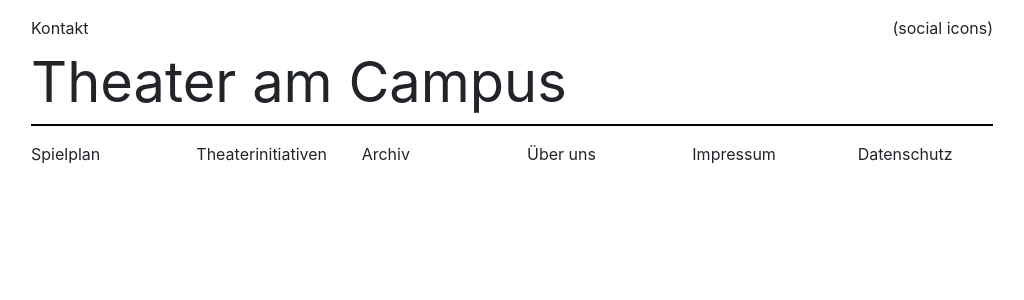
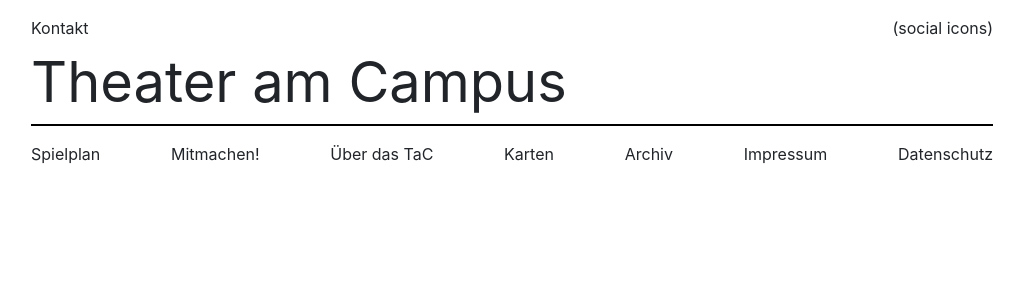
Before and after one commit to fx-ha/tac, a Next.js app: page /karten in a window 1280 px wide. Shown: the top 300 px of the page, without its empty margins (128-1152 px from the left). Built offline with nearby package versions, Linux system fonts and the light colour scheme.

Commit message:
links to renamed categories, fix big navbar spacing

```diff
--- a/components/Layout.tsx
+++ b/components/Layout.tsx
@@ -42,22 +42,31 @@ export default function Layout({
           </Row>
 
           <Row>
-            <Col className="ml-auto">
+            <Col lg="auto">
               <Link href="/spielplan"><a className="text-body">Spielplan</a></Link>
             </Col>
-            <Col className="ml-auto">
-              <Link href="/theaterinitiativen"><a className="text-body">Theaterinitiativen</a></Link>
+            <Col></Col>
+            <Col lg="auto">
+              <Link href="/mitmachen"><a className="text-body">Mitmachen!</a></Link>
             </Col>
-            <Col className="ml-auto">
+            <Col></Col>
+            <Col lg="auto">
+              <Link href="/ueber-das-tac"><a className="text-body">Über das TaC</a></Link>
+            </Col>
+            <Col></Col>
+            <Col lg="auto">
+              <Link href="/karten"><a className="text-body">Karten</a></Link>
+            </Col>
+            <Col></Col>
+            <Col lg="auto">
               <Link href="/archiv"><a className="text-body">Archiv</a></Link>
             </Col>
-            <Col className="ml-auto">
-              <Link href="/wer-sind-wir"><a className="text-body">Über uns</a></Link>
-            </Col>
-            <Col className="ml-auto">
+            <Col></Col>
+            <Col lg="auto">
               <Link href="/impressum"><a className="text-body">Impressum</a></Link>
             </Col>
-            <Col className="ml-auto">
+            <Col></Col>
+            <Col lg="auto">
               <Link href="/datenschutz"><a className="text-body">Datenschutz</a></Link>
             </Col>
           </Row>
@@ -75,9 +84,10 @@ export default function Layout({
           <Navbar.Collapse id="basic-navbar-nav">
             <Nav className="mr-auto">
               <Link href="/spielplan" passHref><Nav.Link>Spielplan</Nav.Link></Link>
-              <Link href="/theaterinitiativen" passHref><Nav.Link>Theaterinitiativen</Nav.Link></Link>
+              <Link href="/mitmachen" passHref><Nav.Link>Mitmachen!</Nav.Link></Link>
+              <Link href="/ueber-das-tac" passHref><Nav.Link>Über das TaC</Nav.Link></Link>
+              <Link href="/karten" passHref><Nav.Link>Karten</Nav.Link></Link>
               <Link href="/archiv" passHref><Nav.Link>Archiv</Nav.Link></Link>
-              <Link href="/wer-sind-wir" passHref><Nav.Link>Über uns</Nav.Link></Link>
               <Link href="/kontakt" passHref><Nav.Link>Kontakt</Nav.Link></Link>
               <Link href="/impressum" passHref><Nav.Link>Impressum</Nav.Link></Link>
               <Link href="/datenschutz" passHref><Nav.Link>Datenschutz</Nav.Link></Link>
```
Also changed, not shown: 1 other file (tests, documents, lock files or other folders).
